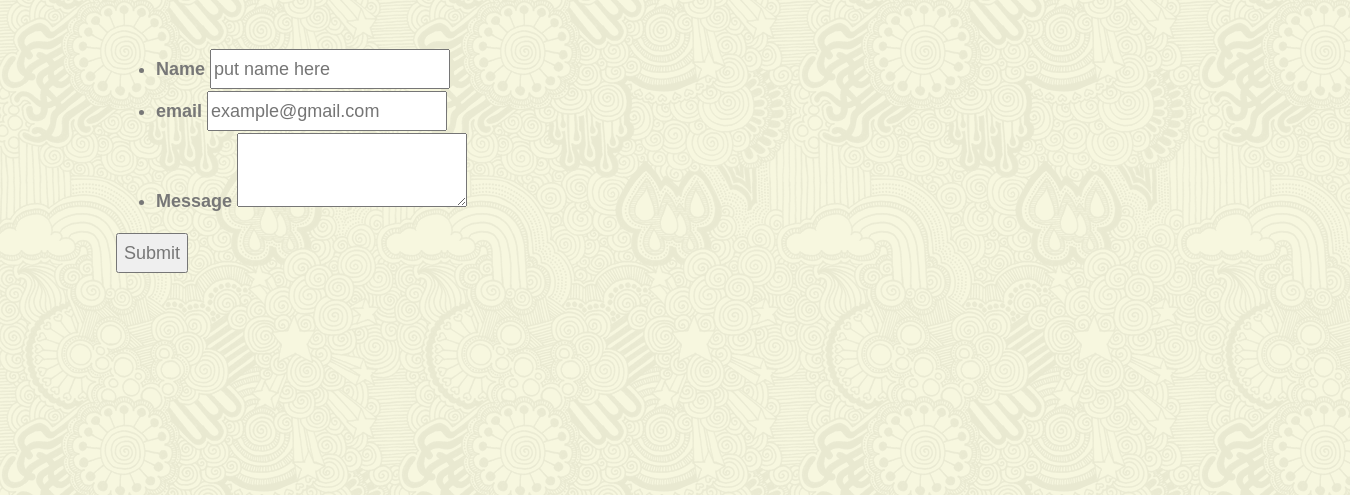
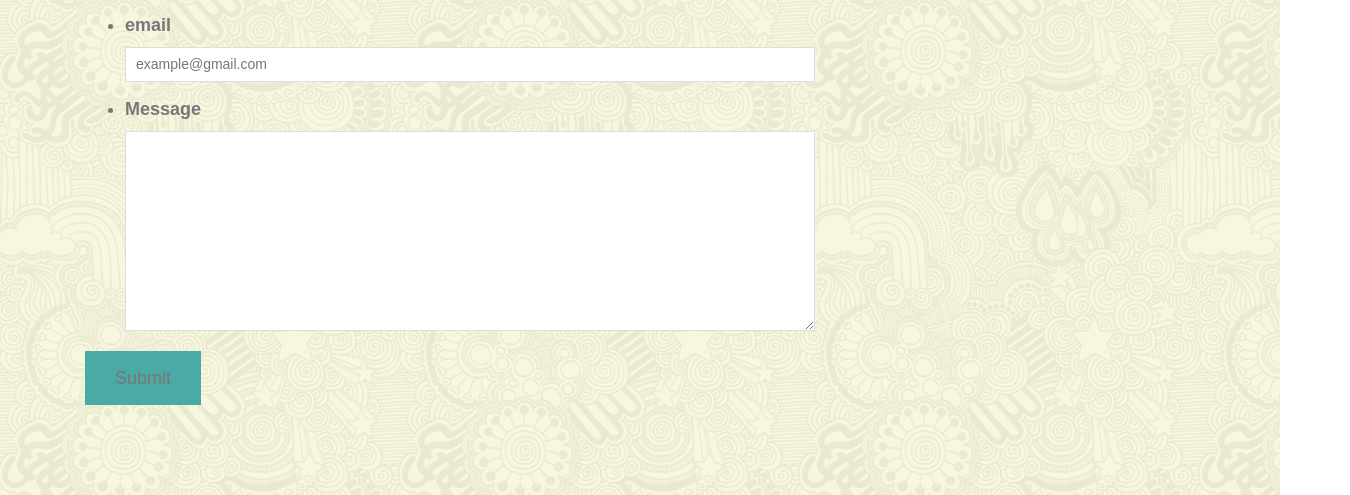
Before and after one commit to acema13/Bootstrap_Portfolio, a plain HTML site: page contact.html in a window 1280 px wide. Shown: the part 218-713 px from the top of the page, 1350 px wide, since content can reach past the window. Drawn offline with nearby package versions, Linux system fonts and the light colour scheme.

Commit message:
bootstrap

```diff
--- a/assets/css/style.css
+++ b/assets/css/style.css
@@ -51,6 +51,51 @@ body {
 
 /* portfolio end */
 
+
+/* contact */
+#contact-form ul {
+  margin-bottom: 20px;
+}
+
+#contact-form li {
+  margin-bottom: 10px;
+}
+
+label,
+input[type=text],
+input[type=email],
+textarea{
+  display: block;
+  width: 100%;
+}
+
+input[type=text],
+input[type=email],
+textarea{
+  height: 35px;
+  border: 1px solid #ddd;
+  padding: 0 10px;
+  font-size: 14px;
+}
+
+textarea{
+  height: 200px;
+}
+
+input[type=submit] {
+  background: #4aaaa5;
+  border: 0 none;
+  color: #ffffff
+  font-size:18px;
+  padding: 10px 30px;
+  cursor: pointer;
+}
+
+
+
+
+/* contact end  */
+
 .footer {
   position: absolute;
   bottom: 0;
--- a/contact.html
+++ b/contact.html
@@ -43,15 +43,9 @@
 </nav>
 
 <!--END NAV BAR -->
-<div class="container">
-  <div class="row">
-    <div class="col-sm-8">
-      <div class="page-header">
-        <h1>Contact</h1>
-      </div>
-<div id="main-container" class="container" >
-    <section class="main-section">
-
+ <div class="container">
+<section class="col-xs-8 col-sm-8 col-md-8">
+      <h1>Contact</h1>
 
       <form id="contact-form">
         <ul>
@@ -69,17 +63,15 @@
           </li>
         </ul>
         <input type="submit" name="submit">
-
-       </form>
-
-    </div>
-    <div class="col-sm-4">
+      </form>
+</section>
+    <div class="col-xs-4 col-sm-4 col-md-4">
       <div class="panel panel-danger">
         <div class="panel-heading">
             <h3 class="panel-title">Connect With Me</h3>
         </div>
         <div class="panel-body">
-           <section class="sidebar">
+              <section class="sidebar">
       <div id="connect">
 
           <a href="https://github.com/acema13">
@@ -91,15 +83,14 @@
           </a>
 
           <a href="https://stackoverflow.com/users/8456644/miguel-acevedo">
-            <img src="assets/images/stackoverflow.png" alt="Stackoverflow" width="70" height="70">
+            <img src="assets/images/stackoverflow.png" class="social" alt="Stackoverflow" width="70" height="70">
           </a>
       </div>
     </section>
         </div>
        </div>
     </div>
-  </section>
-  </div>
+
 </div>
 
         <footer class="footer">
```
Also changed, not shown: index.html (+1 -1 lines).
